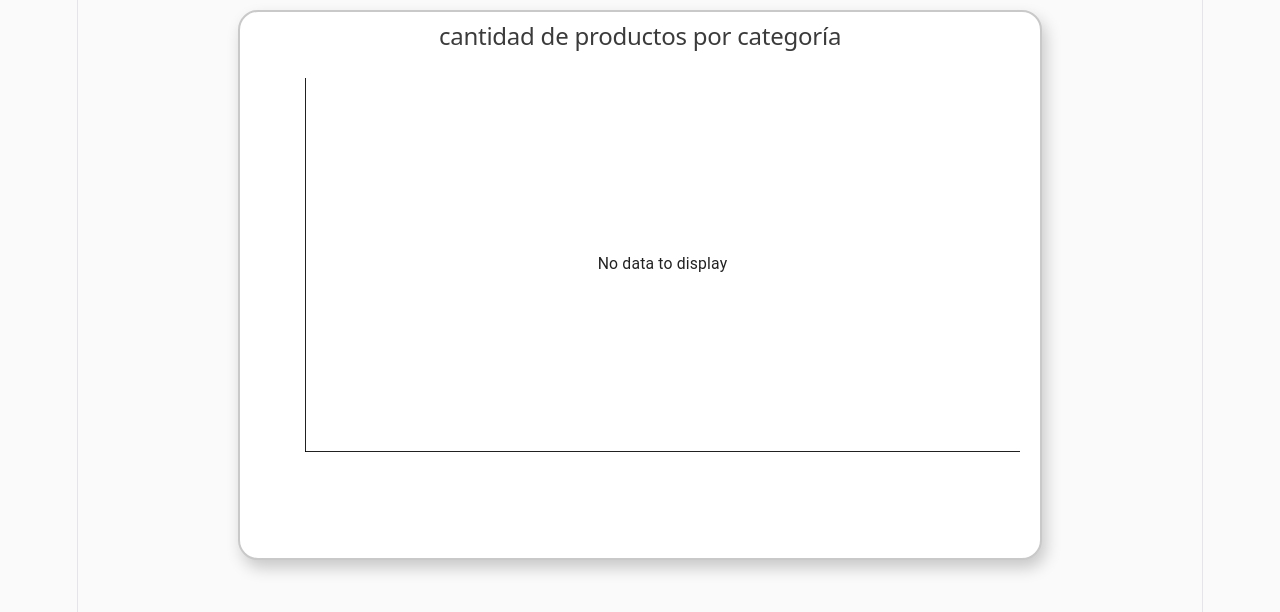
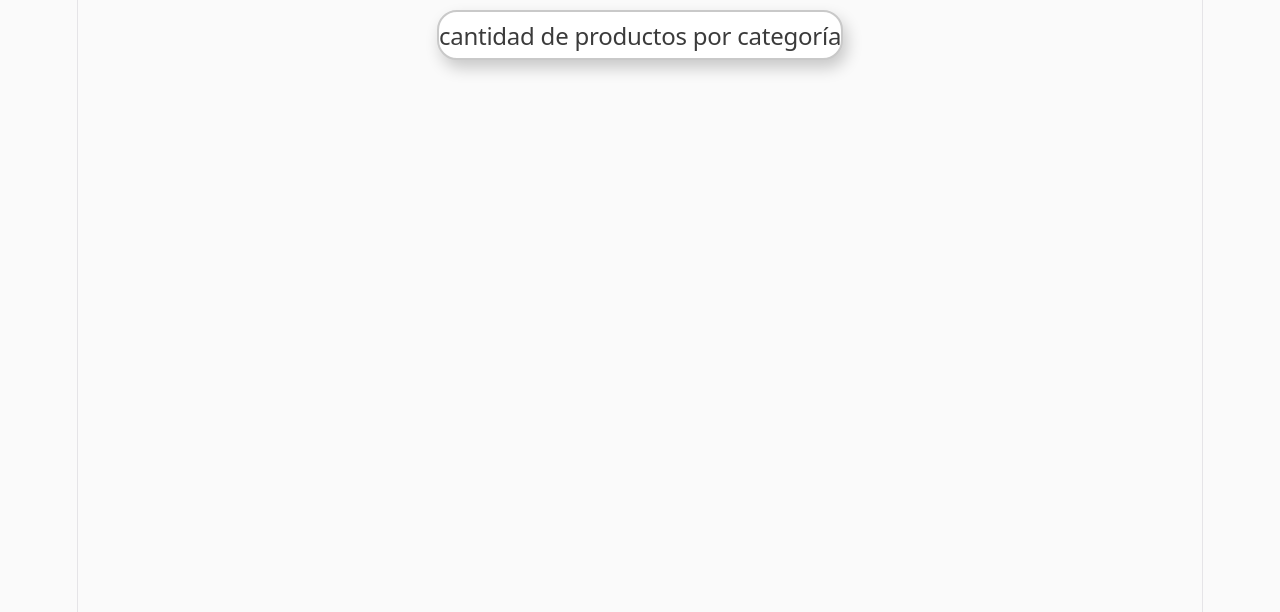
Before and after one commit to Sam-ai06/Amazon-Sales-Dashboard, a React (Vite) app: page / in a window 1280 px wide. Shown: the top 612 px of the page. Built offline with nearby package versions, Linux system fonts and the light colour scheme; no server answers.

Commit message:
fix: eliminación de componente en app
eliminé el componente en app que originalmente estaba por motivos de prueba y visualización para evitar conflictos de merge hacia main

```diff
--- a/src/App.tsx
+++ b/src/App.tsx
@@ -7,7 +7,7 @@ function App() {
       <div className='barchat-card'>
         <h2 className='cardTitle'>cantidad de productos por categoría</h2>
         <div className='chart-Container'>
-          <BarChart/>
+
         </div>
       </div>
     </main>
```
